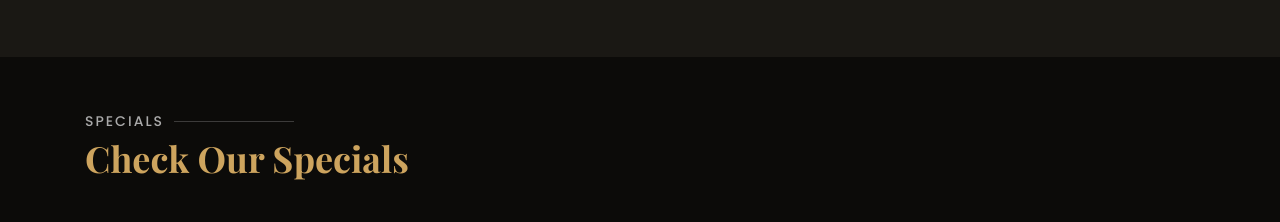
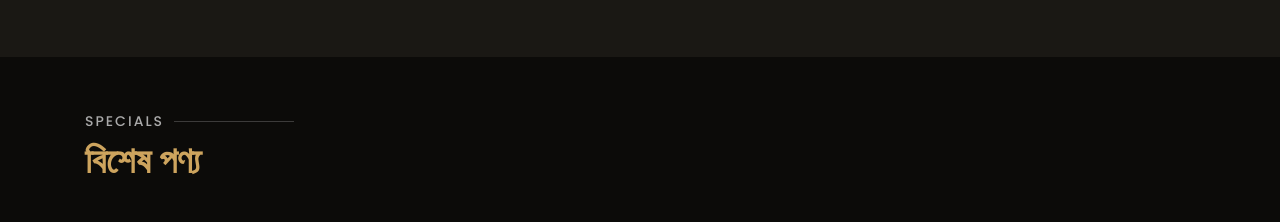
Before and after one commit to adhunikstesonari/adhunikstesonari.github.io, a plain HTML site: page index.html in a window 1280 px wide. Shown: the part 2461-2683 px from the top of the page. Drawn offline with nearby package versions, Linux system fonts and the light colour scheme; files whose address does not match are found by name; a web font is replaced by a local one.

Commit message:
Update index.html

```diff
--- a/index.html
+++ b/index.html
@@ -294,7 +294,7 @@
 
         <div class="section-title">
           <h2>Specials</h2>
-          <p>Check Our Specials</p>
+          <p>বিশেষ পণ্য</p>
         </div>
 
         <div class="row" data-aos="fade-up" data-aos-delay="100">
```
